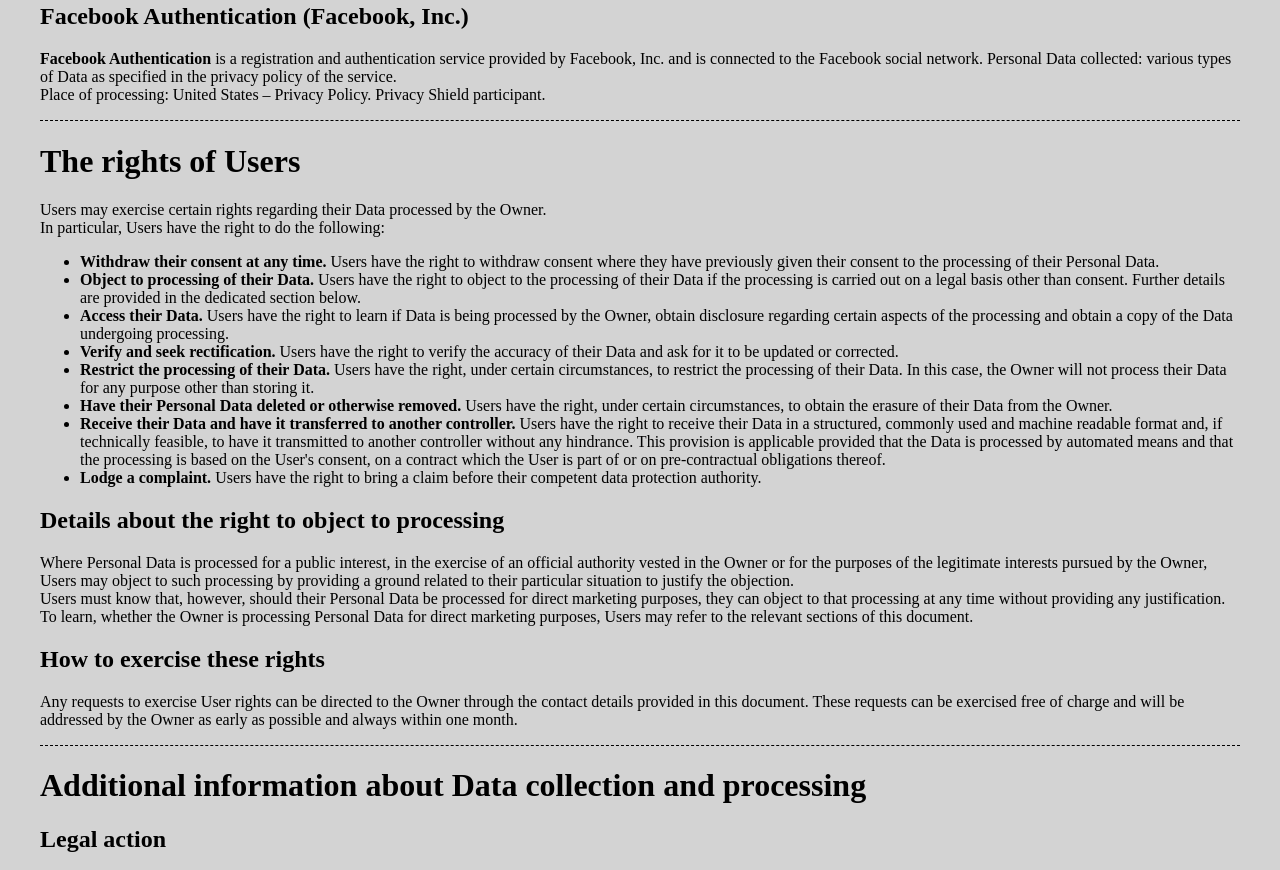
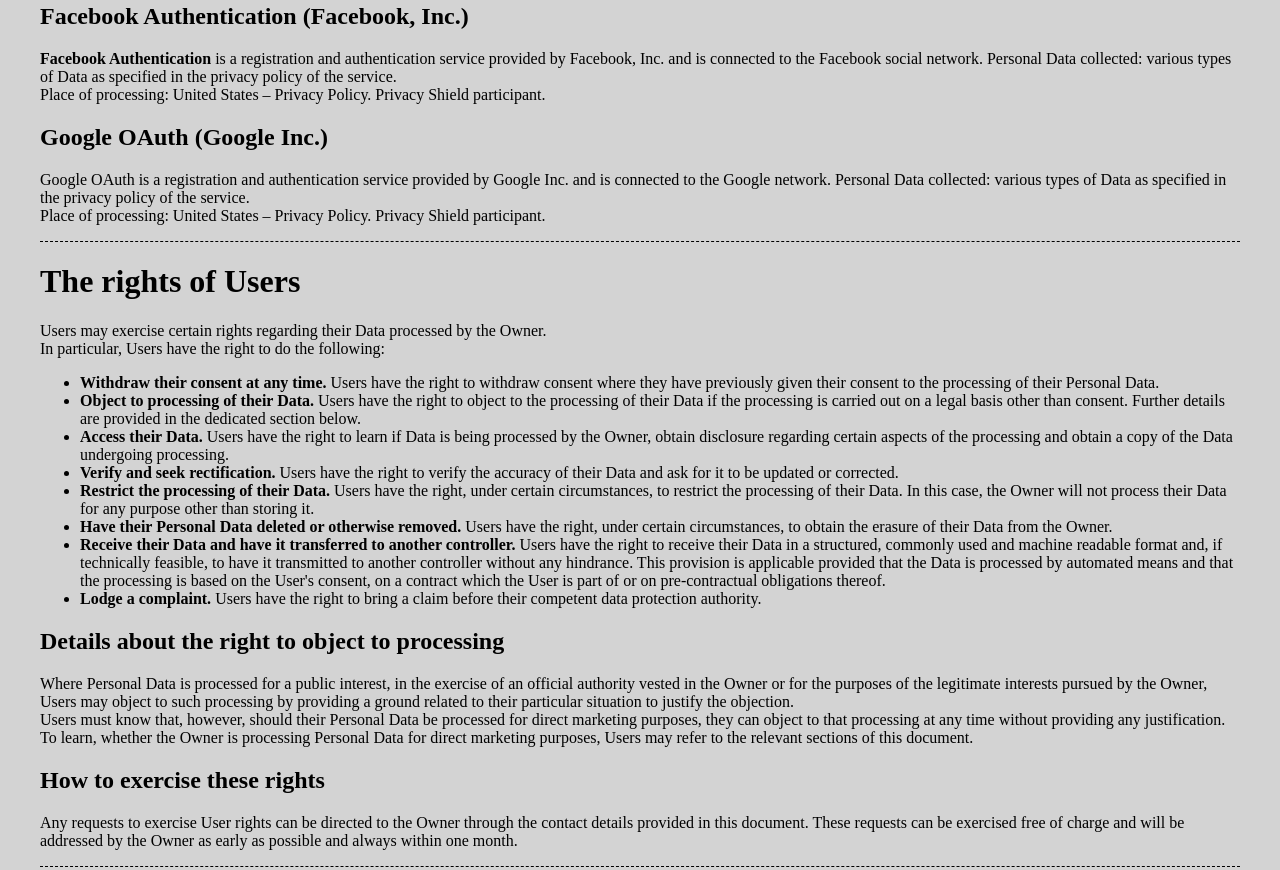
Before and after one commit to roeyHonig/cookBookPrivacyPolicy, a plain HTML site: page index.html in a window 1280 px wide. Shown: the part 2617-3487 px from the top of the page. Drawn offline with Linux system fonts and the light colour scheme.

Commit message:
service Googlw Oauth

```diff
--- a/index.html
+++ b/index.html
@@ -147,6 +147,15 @@
                                             <br>
                                             Place of processing: United States – Privacy Policy. Privacy Shield participant.
     </p>
+                                    <h2>Google OAuth (Google Inc.)</h2>
+                                    <p>Google OAuth is a registration and authentication service provided by Google Inc. and is connected to the Google network.
+                                            Personal Data collected: various types of Data as specified in the privacy policy of the service.
+                                           <br>
+                                            Place of processing: United States – Privacy Policy. Privacy Shield participant.</p>
+
+
+
+
 
                         </div>
 
```
